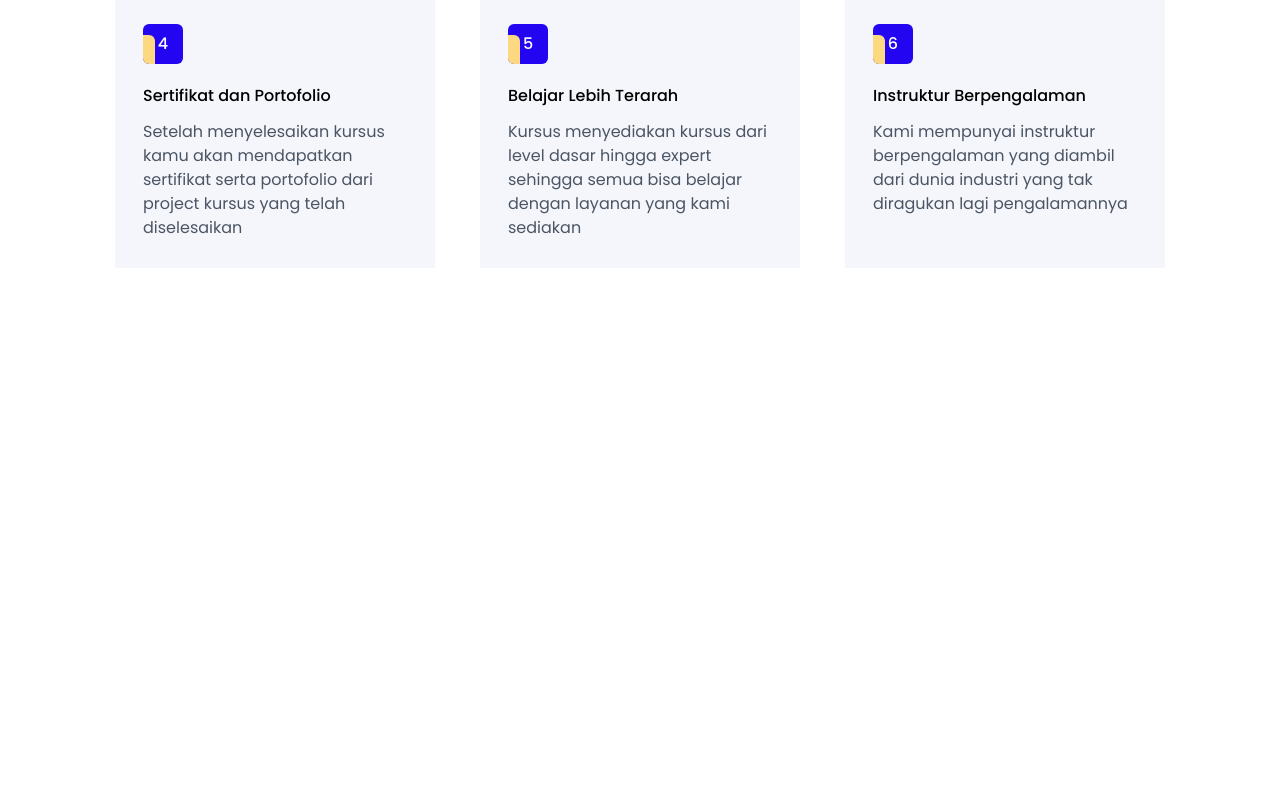
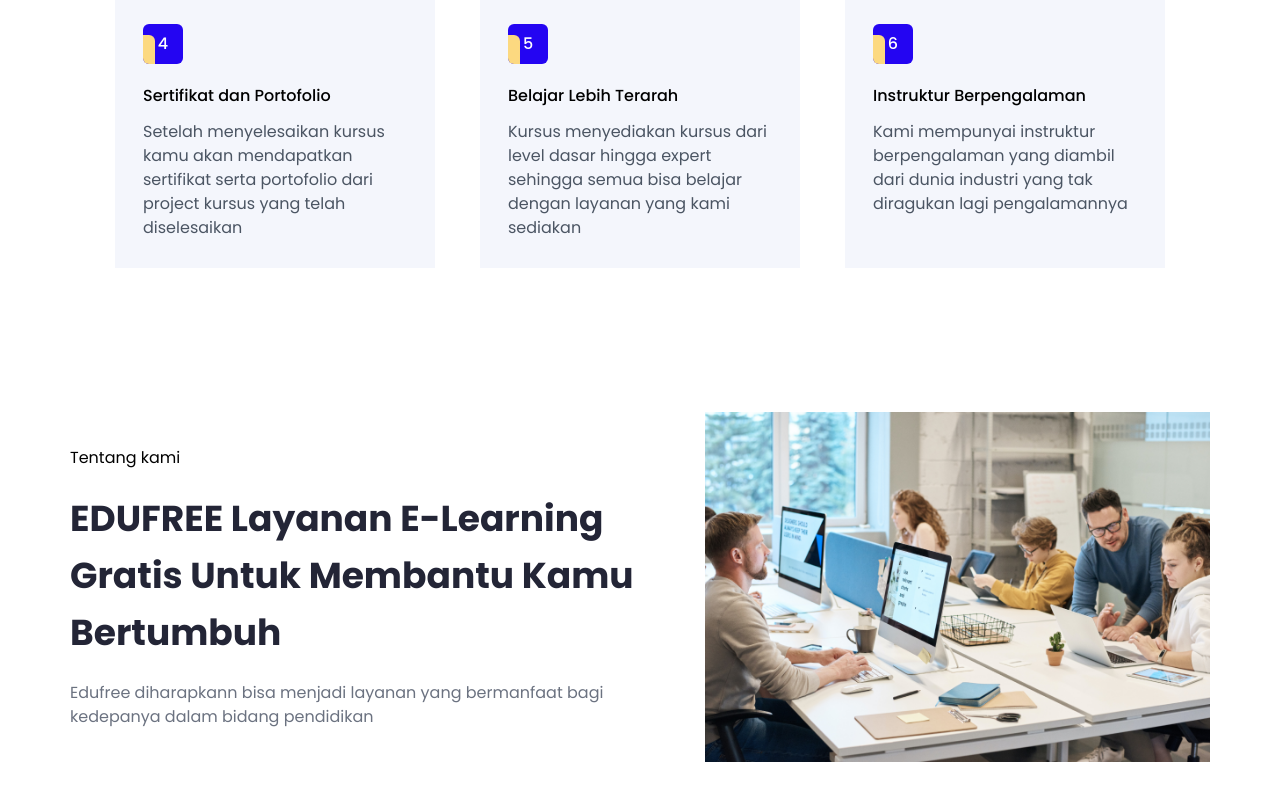
Before and after one commit to Taufik-H/edufree, a React (Vite) app: page / in a window 1280 px wide. Shown: the part 1544-2344 px from the top of the page. Before the commit the page ends 1932 px from the top, so only its background shows below. Built offline with nearby package versions, Linux system fonts and the light colour scheme.

Commit message:
feat:about section

```diff
--- a/src/App.jsx
+++ b/src/App.jsx
@@ -20,6 +20,7 @@
       <Hero />
       <Brands />
       <Benefits />
+      <TentangKami />
       {/* navbar */}
 
       {/* hero section */}
--- a/src/assets/index.js
+++ b/src/assets/index.js
@@ -7,3 +7,4 @@
 export { default as brand3 } from "../assets/Frame-3.svg";
 export { default as brand4 } from "../assets/Frame-4.svg";
 export { default as brand5 } from "../assets/Frame.svg";
+export { default as aboutImg } from "./about.png";
--- a/src/constant/index.js
+++ b/src/constant/index.js
@@ -105,3 +105,11 @@
       "Kami mempunyai instruktur berpengalaman yang diambil dari dunia industri yang tak diragukan lagi pengalamannya",
   },
 ];
+
+export const tentang = [
+  {
+    title: "EDUFREE Layanan E-Learning Gratis Untuk Membantu Kamu Bertumbuh",
+    description:
+      "Edufree diharapkann bisa menjadi layanan yang bermanfaat bagi kedepanya dalam bidang pendidikan",
+  },
+];
--- a/src/sections/Benefits.jsx
+++ b/src/sections/Benefits.jsx
@@ -5,16 +5,19 @@
   return (
     <section className="mt-32 mb-20  w-full">
       <div className="w-full flex justify-center items-center">
-        <div className="w-full">
+        <div className="w-full flex justify-center ">
           <Container className={``}>
-            <div className="w-full">
+            <div className="w-full ">
               <div className="text-center text-3xl  tracking-[0.008em] font-medium mb-20">
                 <p>Keuntungan Bergabung Dengan</p>
                 <p>E-Learning EDUFREE</p>
               </div>
               <div className="flex flex-wrap justify-evenly  w-full">
                 {benefit.map((data, index) => (
-                  <div className="bg-[#F4F6FC] w-[320px] min-h-[250px] p-7 gap-10 mb-10">
+                  <div
+                    className="bg-[#F4F6FC] w-[320px] min-h-[250px] p-7 gap-10 mb-10"
+                    key={index}
+                  >
                     <div className="z-0 w-10 h-10 mb-5 rounded-md bg-[#2405F2] relative overflow-hidden flex items-center justify-center">
                       <p className="text-white font-medium">{index + 1}</p>
                       <div className="w-10 h-10 rounded-md bg-[#FCD980] absolute left-[-28px] top-[11px]"></div>
--- a/src/sections/Hero.jsx
+++ b/src/sections/Hero.jsx
@@ -11,7 +11,7 @@
         <Container className={`mt-36 lg:mt-0`}>
           <div className="w-full flex flex-col md:flex-row gap-10 items-center">
             {/* left */}
-            <div className="md:w-8/12 ">
+            <div className="md:max-w-[600px] ">
               {dataHero.map((data, index) => (
                 <div className="flex flex-col gap-10 md:gap-5" key={index}>
                   <h1 className="text-white font-medium md:text-xl text-4xl  lg:text-4xl leading-[160%] ">
--- a/src/sections/TentangKami.jsx
+++ b/src/sections/TentangKami.jsx
@@ -1,7 +1,35 @@
-import React from 'react';
+import React from "react";
+import { aboutImg } from "../assets";
+import { tentang, tentang as ttg } from "../constant";
+import { Container } from "../components";
 
 function TentangKami() {
-  return <div>TentangKami</div>;
+  return (
+    <section className="w-full flex justify-center mb-20 items-center">
+      <div>
+        <Container className={` items-center flex-col lg:flex-row`}>
+          <div className="w-full">
+            <div className="text-[16px] mb-5">Tentang kami</div>
+            {tentang.map((data, index) => (
+              <div key={index} className="w-full">
+                <h1 className="text-4xl font-semibold text-[#232536] leading-[57px] mb-5">
+                  {data.title}
+                </h1>
+                <p className="text-gray-500">{data.description}</p>
+              </div>
+            ))}
+          </div>
+          <div className="w-full  flex lg:justify-end justify-center  ">
+            <img
+              className="w-[505px] h-[398px] object-contain"
+              src={aboutImg}
+              alt="about"
+            />
+          </div>
+        </Container>
+      </div>
+    </section>
+  );
 }
 
 export default TentangKami;
```
Also changed, not shown: src/assets/about.png (added).
